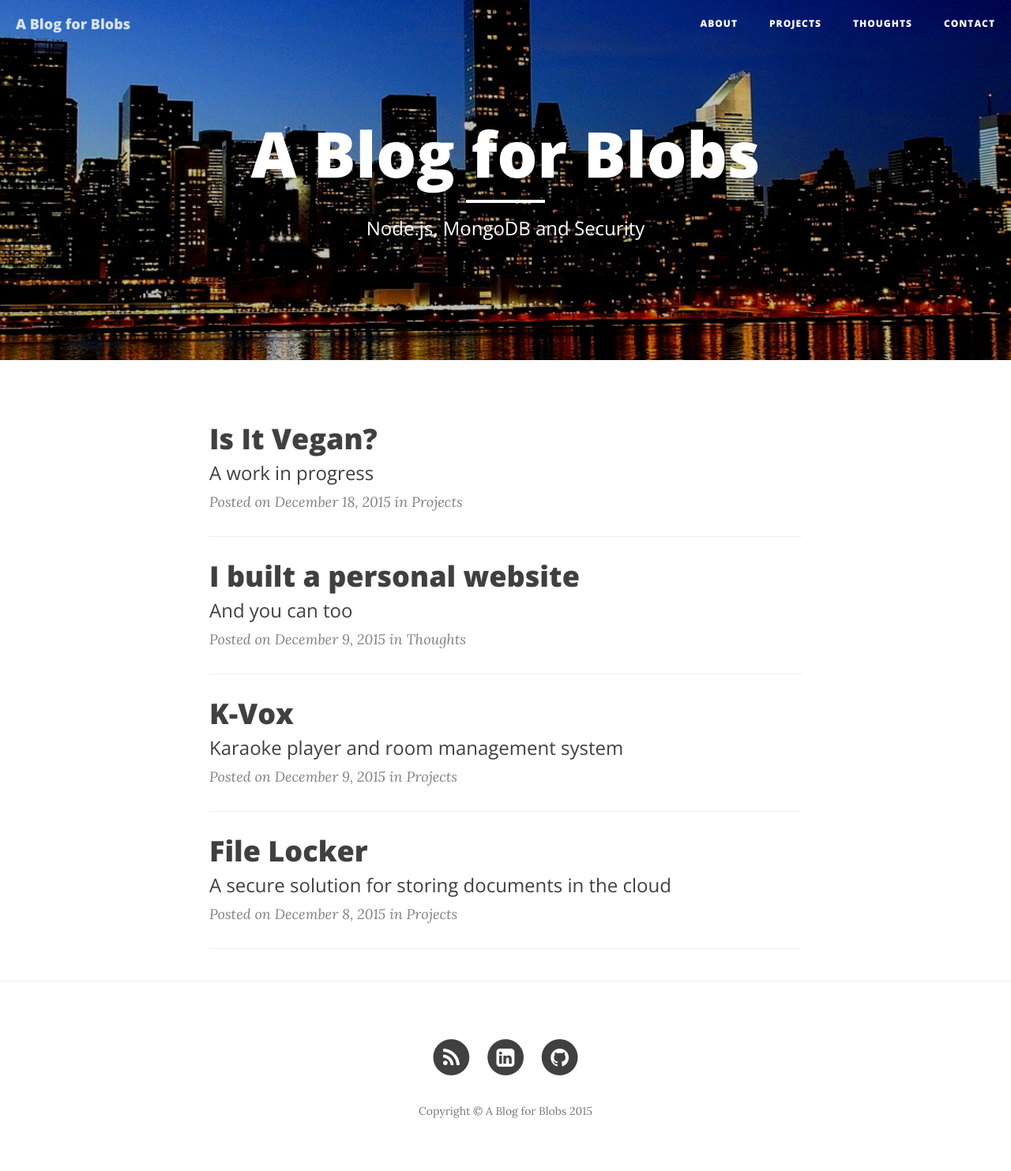
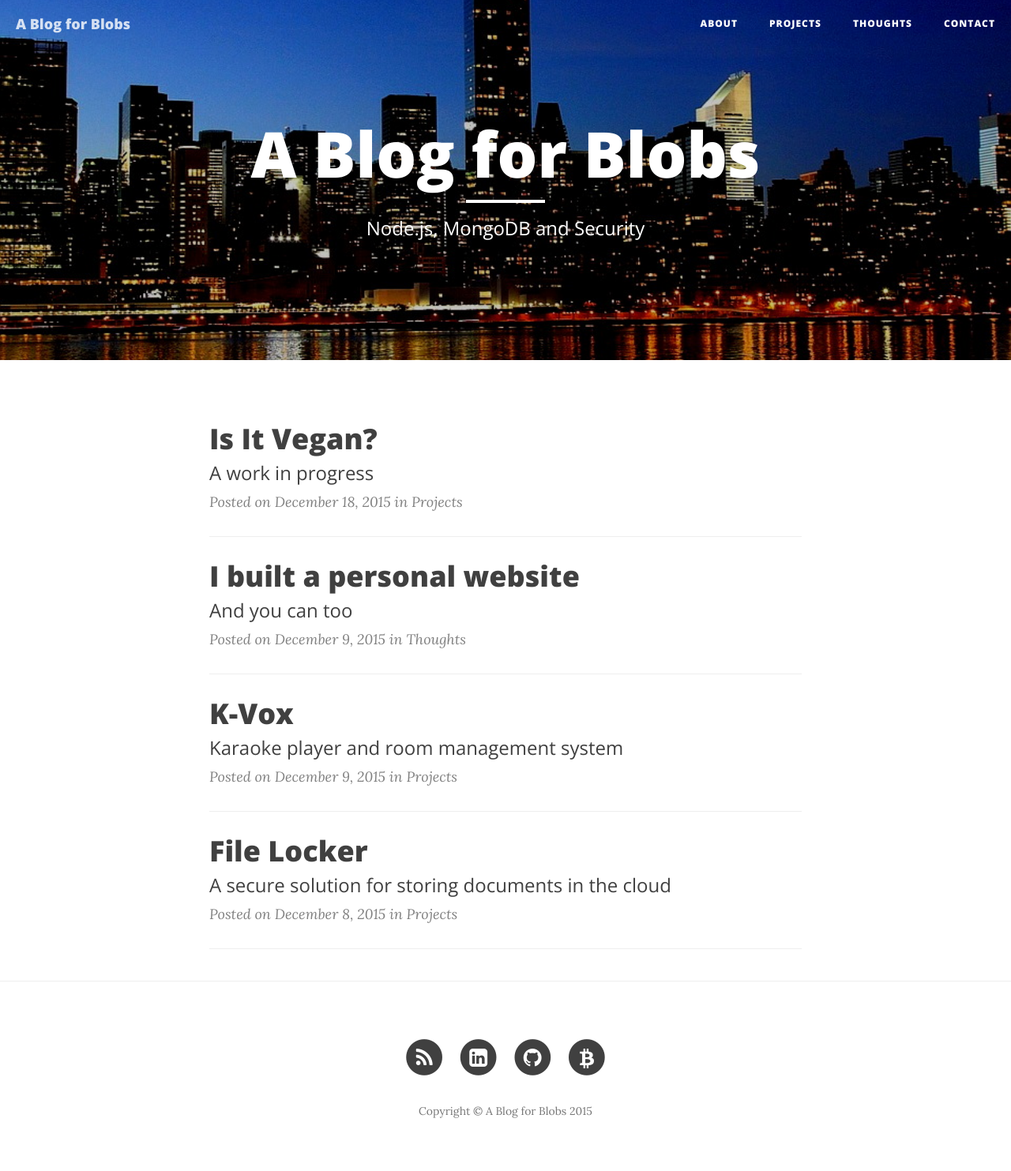
Before and after one commit to sschadwick/jklBlog, a Jekyll site: the page built from index.html, in a window 1280 px wide. Shown: the whole page at 79% size. Built offline with Jekyll 4.4.1, drawn with Linux system fonts in a browser that asks for light colours; nearby versions of some CDN libraries; the list of posts is cut into pages by our own code.

Commit message:
bitcoin donation button

```diff
--- a/_config.yml
+++ b/_config.yml
@@ -8,6 +8,7 @@ twitter_username:
 github_username:  sschadwick
 facebook_username:
 linkedin_username: stevenschadwick
+bitcoin_address: 1LjHyGU74eW4yhrG88kJGk426v6RyjDn2a
 
 # Build settings
 gems: [jekyll-paginate]
--- a/_includes/footer.html
+++ b/_includes/footer.html
@@ -52,6 +52,16 @@
                         </a>
                     </li>
                     {% endif %}
+                    {% if site.bitcoin_address %}
+                    <li>
+                        <a href="bitcoin://{{ site.bitcoin_address }}?label=Site Donation">
+                            <span class="fa-stack fa-lg">
+                                <i class="fa fa-circle fa-stack-2x"></i>
+                                <i class="fa fa-bitcoin fa-stack-1x fa-inverse"></i>
+                            </span>
+                        </a>
+                    </li>
+                    {% endif %}
                 </ul>
                 <p class="copyright text-muted">Copyright &copy; {{ site.title }} {{ site.time | date: '%Y' }}</p>
             </div>
```
